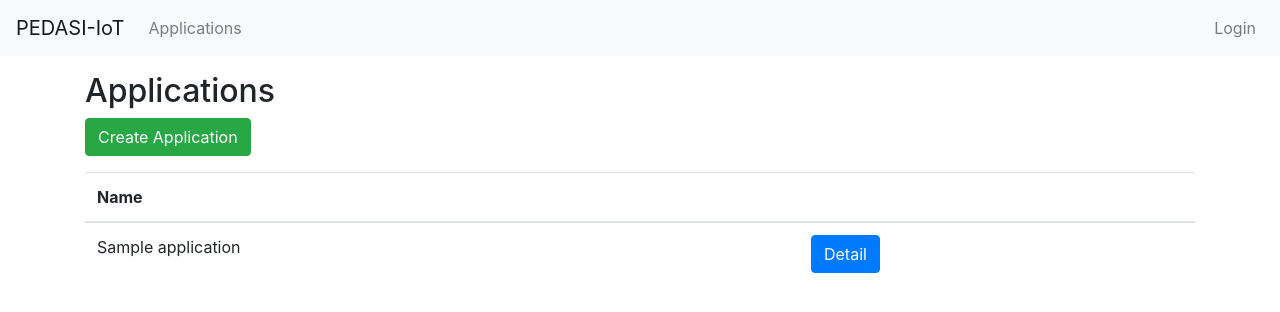
After one commit to tiferrei/PEDASI, a Django app: page /applications/ in a window 1280 px wide. The commit adds this page. Shown: the top 312 px of the page. Run offline with Django 3.2, Linux system fonts and the light colour scheme; tables that the repository leaves empty hold one stand-in row (values such as "Sample post"); some libraries are stand-ins or nearby versions.

Commit message:
Add CRUD views for Application model

```diff
--- a/applications/models.py
+++ b/applications/models.py
@@ -1,5 +1,6 @@
 from django.conf import settings
 from django.db import models
+from django.urls import reverse
 
 
 MAX_LENGTH_NAME = 63
@@ -17,3 +18,7 @@ class Application(models.Model):
                               on_delete=models.PROTECT,
                               related_name='applications',
                               blank=False, null=False)
+
+    def get_absolute_url(self):
+        return reverse('applications:application.detail',
+                       kwargs={'pk': self.pk})
--- /dev/null
+++ b/applications/templates/applications/application/list.html
@@ -0,0 +1,36 @@
+{% extends "base.html" %}
+{% load bootstrap4 %}
+
+{% block content %}
+    <h2>Applications</h2>
+
+    <a href="{% url 'applications:application.create' %}"
+       class="btn btn-success" role="button">Create Application</a>
+
+    <div class="mt-3"></div>
+
+    <table class="table">
+        <thead class="thead">
+            <tr>
+                <th>Name</th>
+                <th></th>
+            </tr>
+        </thead>
+
+        <tbody>
+            {% for application in applications %}
+            <tr>
+                <td>{{ application.name }}</td>
+                <td>
+                    <a href="{% url 'applications:application.detail' pk=application.pk %}"
+                       class="btn btn-primary" role="button">Detail</a>
+                </td>
+            </tr>
+            {% empty %}
+            <tr>
+                <td>There are no applications currently available.</td>
+            </tr>
+            {% endfor %}
+        </tbody>
+    </table>
+{% endblock %}
--- /dev/null
+++ b/applications/urls.py
@@ -0,0 +1,27 @@
+from django.urls import path
+
+from . import views
+
+app_name = 'applications'
+
+urlpatterns = [
+    path('',
+         views.ApplicationListView.as_view(),
+         name='application.list'),
+
+    path('create/',
+         views.ApplicationCreateView.as_view(),
+         name='application.create'),
+
+    path('<int:pk>/',
+         views.ApplicationDetailView.as_view(),
+         name='application.detail'),
+
+    path('<int:pk>/update',
+         views.ApplicationUpdateView.as_view(),
+         name='application.update'),
+
+    path('<int:pk>/delete',
+         views.ApplicationDeleteView.as_view(),
+         name='application.delete'),
+]
--- /dev/null
+++ b/applications/views.py
@@ -0,0 +1,39 @@
+from django.urls import reverse_lazy
+from django.views.generic.detail import DetailView
+from django.views.generic.edit import CreateView, UpdateView, DeleteView
+from django.views.generic.list import ListView
+
+from . import models
+
+
+class ApplicationListView(ListView):
+    model = models.Application
+    template_name = 'applications/application/list.html'
+    context_object_name = 'applications'
+
+
+class ApplicationCreateView(CreateView):
+    model = models.Application
+    fields = '__all__'
+    template_name = 'applications/application/create.html'
+    context_object_name = 'application'
+
+
+class ApplicationDetailView(DetailView):
+    model = models.Application
+    template_name = 'applications/application/detail.html'
+    context_object_name = 'application'
+
+
+class ApplicationUpdateView(UpdateView):
+    model = models.Application
+    fields = '__all__'
+    template_name = 'applications/application/update.html'
+    context_object_name = 'application'
+
+
+class ApplicationDeleteView(DeleteView):
+    model = models.Application
+    template_name = 'applications/application/delete.html'
+    context_object_name = 'application'
+    success_url = reverse_lazy('applications:application.list')
--- a/pedasi/templates/base.html
+++ b/pedasi/templates/base.html
@@ -23,6 +23,9 @@
 
     <div class="collapse navbar-collapse" id="navbarSupportedContent">
         <ul class="navbar-nav mr-auto">
+            <li class="nav-item">
+                <a class="nav-link" href="{% url 'applications:application.list' %}">Applications</a>
+            </li>
         </ul>
 
         <ul class="navbar-nav">
--- a/pedasi/urls.py
+++ b/pedasi/urls.py
@@ -29,4 +29,9 @@ urlpatterns = [
          include('profiles.urls',
                  namespace='profiles')
          ),
+
+    path('applications/',
+         include('applications.urls',
+                 namespace='applications')
+         ),
 ]
```
Also changed, not shown: applications/templates/applications/application/create.html (added, +13 -0 lines), applications/templates/applications/application/delete.html (added, +16 -0 lines), applications/templates/applications/application/detail.html (added, +16 -0 lines), applications/templates/applications/application/update.html (added, +13 -0 lines).
